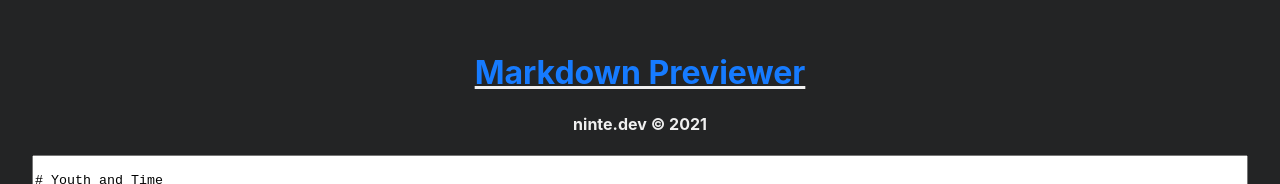
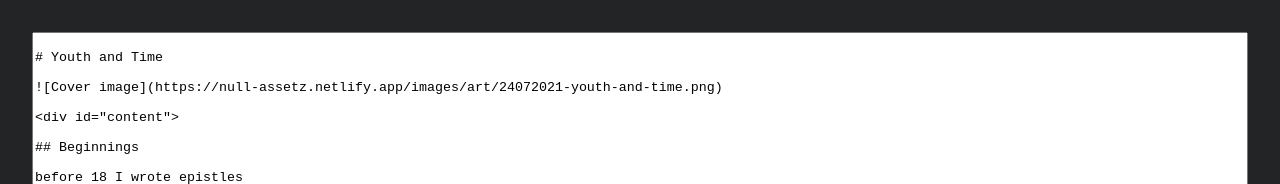
Before and after one commit to nullthefirst/fcc-markdown-previewer, a React (Create React App) app: page / in a window 1280 px wide. Shown: the top 184 px of the page. Built offline with nearby package versions, Linux system fonts and the light colour scheme.

Commit message:
Modified previewer entrypoint file.

```diff
--- a/src/previewer/index.js
+++ b/src/previewer/index.js
@@ -1,12 +1,9 @@
-import React from 'react';
-import Editor from './Editor';
-import Footer from './Footer';
+import React from "react";
+import Editor from "./Editor";
 
 function Previewer() {
   return (
     <div>
-      <h1 id="title">Markdown Previewer</h1>
-      <Footer />
       <Editor />
     </div>
   );
```
